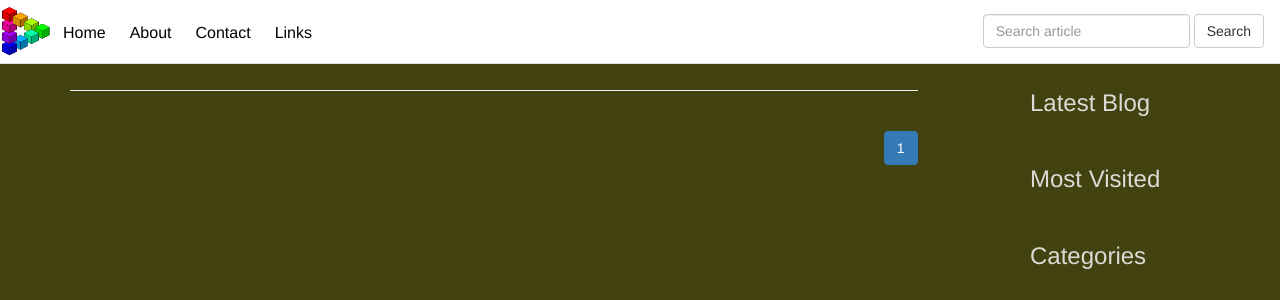
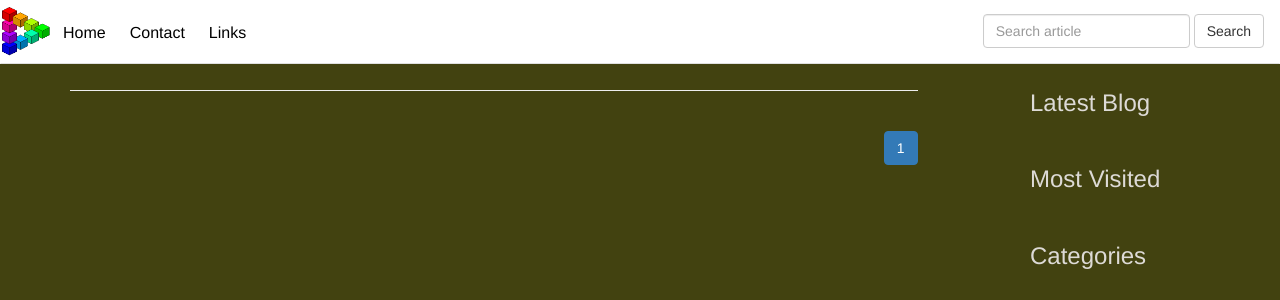
Before and after one commit to penn201500/website, a Django app: page /blog/ in a window 1280 px wide. Shown: the top 300 px of the page. Run offline with Django 3.2, Linux system fonts and the light colour scheme; data that the repository does not hold is empty; some libraries are stand-ins or nearby versions.

Commit message:
update navbar

```diff
--- a/blog/templates/blog/base.html
+++ b/blog/templates/blog/base.html
@@ -43,9 +43,9 @@
         <div class="collapse navbar-collapse" id="my-nav">
             <ul class="nav navbar-nav">
                 <li class="active"><a href="/blog/">Home</a></li>
-                <li class="active"><a href="#">About</a></li>
-                <li class="active"><a href="#">Contact</a></li>
-                <li class="active"><a href="#">Links</a></li>
+{#                <li class="active"><a href="#">About</a></li>#}
+                <li class="active"><a href="https://github.com/penn201500">Contact</a></li>
+                <li class="active"><a href="http://home.autotesthub.com">Links</a></li>
             </ul>
             <form class="navbar-form navbar-right" action="{% url 'blog:blog_search' %}" method="get">
                 <div class="form-group">
```
